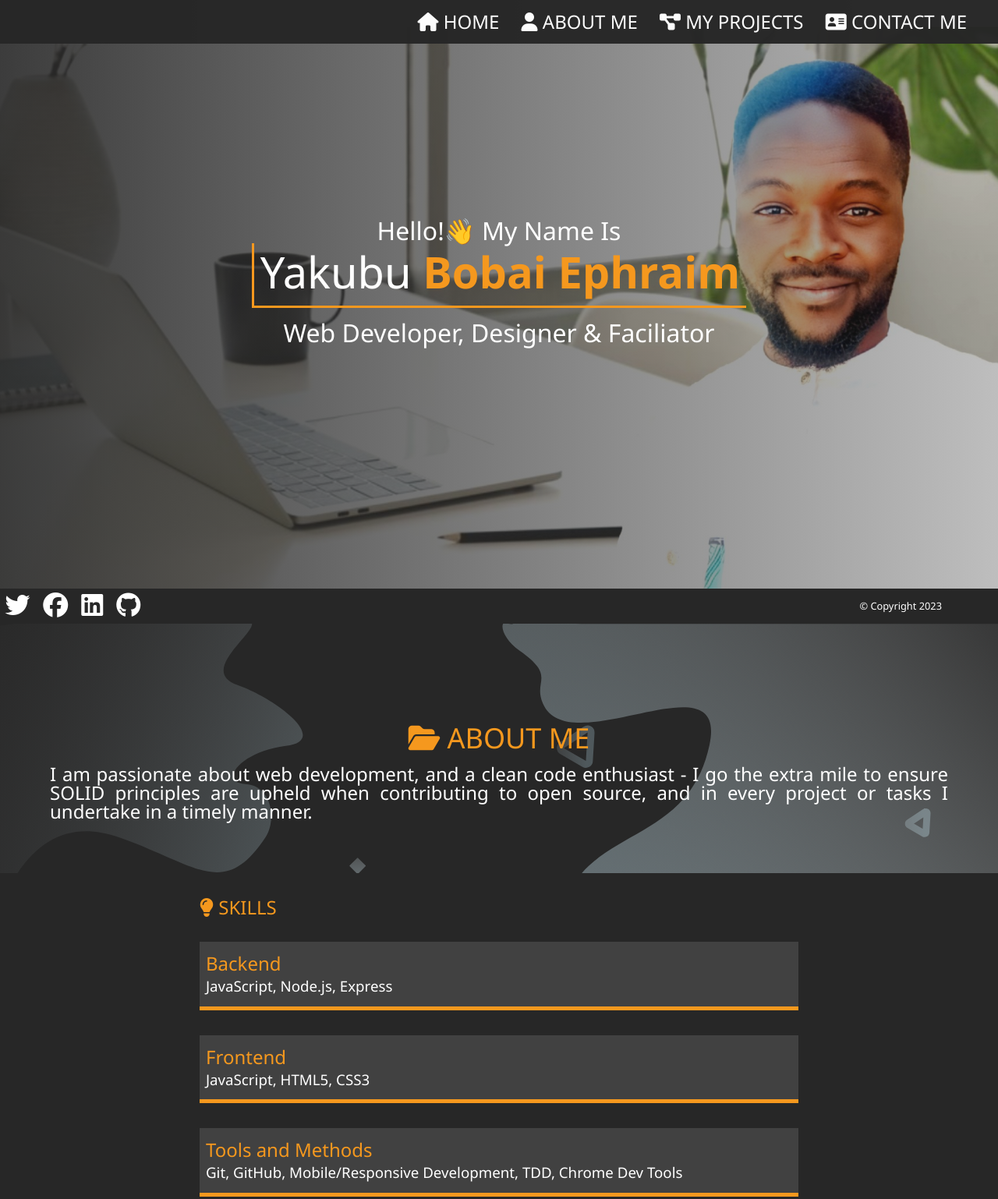
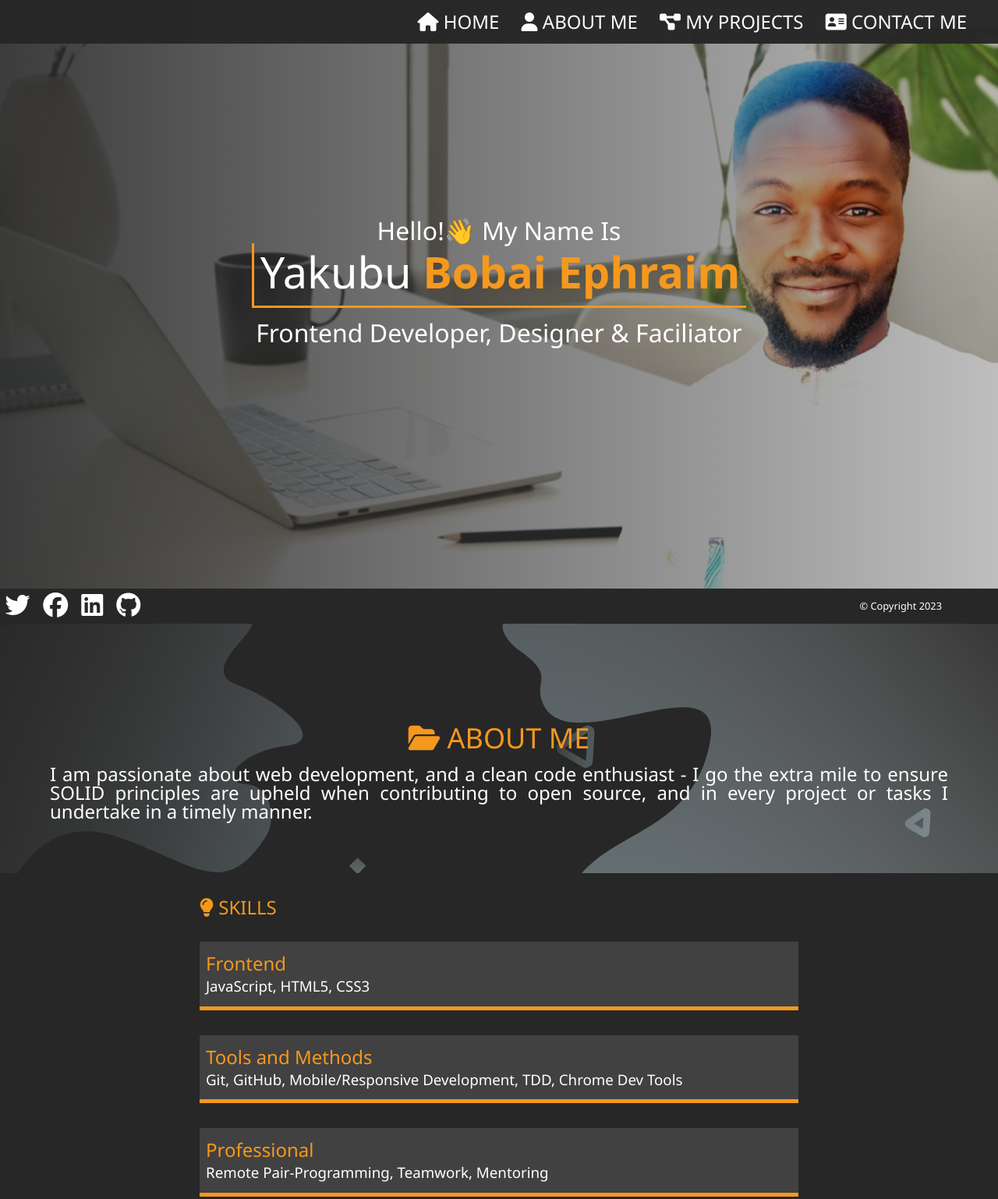
Before and after one commit to Phildeoner/Portfolio-Project, a website: page index.html in a window 1280 px wide. Shown: the top 1538 px of the page at 78% size. Drawn offline with Linux system fonts and the light colour scheme.

Commit message:
Update index.html and style.css files

```diff
--- a/index.html
+++ b/index.html
@@ -36,7 +36,7 @@
       <section id="home">
           <h2 id="home_text2">Hello!👋 My Name Is</h2>
           <h1 id="home_name"> Yakubu <span id="home_name-last">Bobai Ephraim</span></h1>
-          <h2 id="home_text2">Web Developer, Designer & Faciliator</h2>
+          <h2 id="home_text2">Frontend Developer, Designer & Faciliator</h2>
       </section>
     </main>
 
@@ -50,10 +50,6 @@
 
       <div class="jobs">
         <h1 class="text-secondary"><i class="fa-solid fa-lightbulb"></i> SKILLS</h1>
-        <div class="jobs_job">
-          <h2 class="text-secondary">Backend</h2>
-          <h3>JavaScript, Node.js, Express</h3>
-        </div>
         <div class="jobs_job">
           <h2 class="text-secondary">Frontend</h2>
           <h3>JavaScript, HTML5, CSS3</h3>
--- a/style.css
+++ b/style.css
@@ -328,6 +328,7 @@ a {
 #projects_bio-image {
   height: 25vh;
   width: 100%;
+  position: relative;
   background:
     linear-gradient(
       to right,
```
